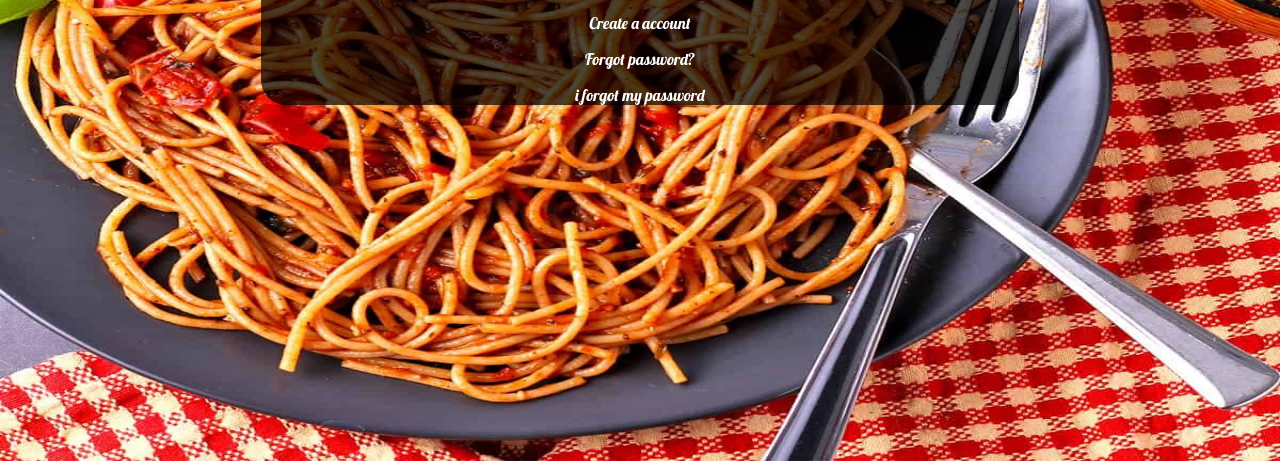
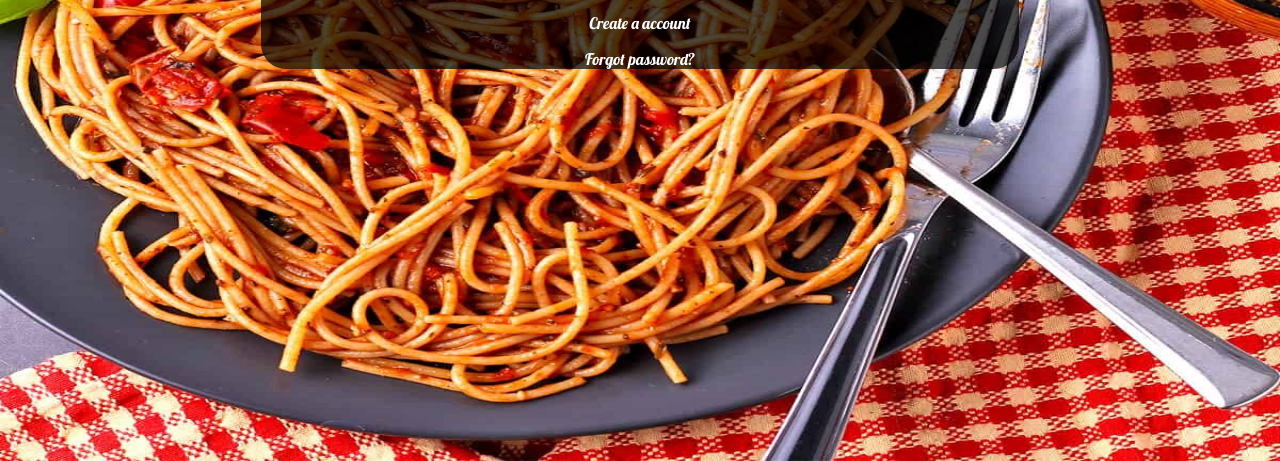
Before and after one commit to MattJMaris/CSET120Final, a plain HTML site: page index.html in a window 1280 px wide. Shown: the part 339-800 px from the top of the page. Drawn offline with Linux system fonts and the light colour scheme; a web font is replaced by a local one.

Commit message:
Merged OverallHTMLCSS branch with main branch and resolved 2 different merge conflicts.

```diff
--- a/index.html
+++ b/index.html
@@ -25,7 +25,6 @@
         </div>
         <div>
             <a href="#"><p id="password-reset">Forgot password?</p></a>
-            <a href="#"><p id="password-reset">i forgot my password</p></a>
         </div>
     </form>
 </body>
```
